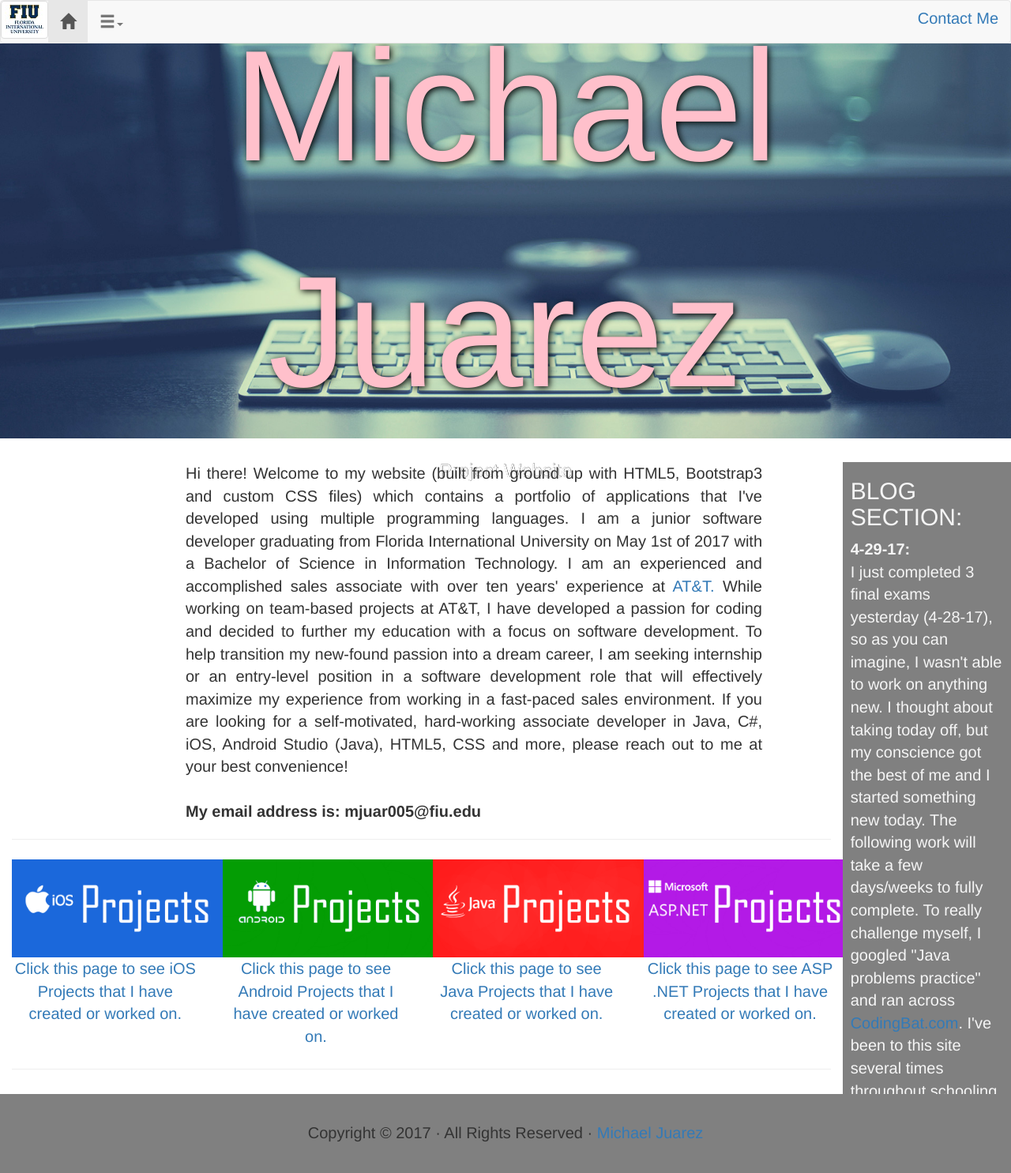
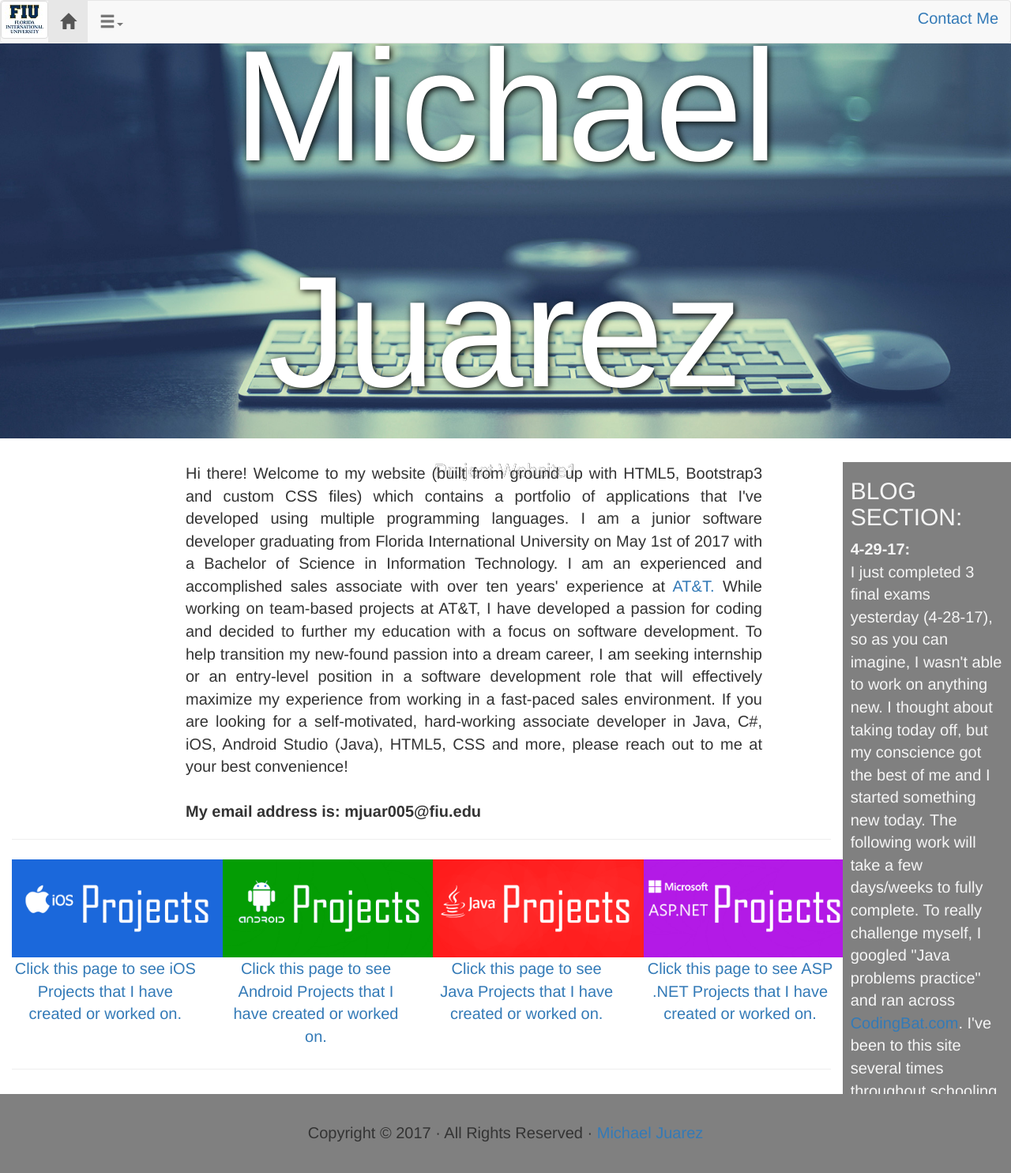
Before and after one commit to MikeJuarez/MikeJuarez.github.io, a Jekyll site: the page index.html, which Jekyll copies as it is, in a window 1280 px wide. Shown: the whole page at 79% size. Built offline with Jekyll 4.4.1, drawn with Linux system fonts in a browser that asks for light colours.

Commit message:
mikej.css changes

```diff
--- a/css/mikej.css
+++ b/css/mikej.css
@@ -113,41 +113,42 @@ p {
 
 }
 
-@media screen and (max-width: 480px){
-    .h1mike {
-        font-size: 40px;
-		color: purple;
-		text-shadow: 2px 2px 8px black;
-    }
-}
-
-@media screen and (max-width: 768px){
-    .h1mike {
-        font-size: 80px;
-		color: blue;
-		text-shadow: 2px 2px 8px black;
-    }
-}
-
-@media screen and (max-width: 992px){
-    .h1mike {
-        font-size: 100px;
-		color: orange;
-		text-shadow: 2px 2px 8px black;}
-}
-
-@media screen and (max-width: 1199px){
-    .h1mike {
-        font-size: 100px;
-		color: green;
-		text-shadow: 2px 2px 8px black;}
-}
-
 
 @media screen and (min-width: 1200px) {
     .h1mike {
         font-size: 200px;
 		text-shadow: 2px 2px 8px black;
-		color: pink;
+		color: white;
     }
 }
+
+@media screen and (max-width: 1199px){
+    .h1mike {
+        font-size: 75px;
+		color: white;
+		text-shadow: 2px 2px 8px black;}
+}
+
+@media screen and (max-width: 992px){
+    .h1mike {
+        font-size: 60px;
+		color: white;
+		text-shadow: 2px 2px 8px black;}
+}
+
+
+@media screen and (max-width: 768px){
+    .h1mike {
+        font-size: 30px;
+		color: white;
+		text-shadow: 2px 2px 8px black;
+    }
+}
+
+@media screen and (max-width: 480px){
+    .h1mike {
+        font-size: 20px;
+		color: white;
+		text-shadow: 2px 2px 8px black;
+    }
+}
--- a/index.html
+++ b/index.html
@@ -53,17 +53,17 @@
 	<div class="container">
      <div class="row text-center">
       <div class="h1mike">Michael Juarez</div>
-      <h3>Project Website</h3>
+      <h3>Project Website1</h3>
 	</div>
   	</div>
 </div>
 
 <div class="container-fluid">
 
-<div class="col-sm-10">
-		<div class="row-sm-9">
+<div class="col-xs-10">
+		<div class="row-xs-9">
 		 <div class="container text-justify">
-		  <div class="col-sm-8 col-sm-offset-2"> Hi there!  Welcome to my website (built from ground up with HTML5, Bootstrap3 and custom CSS files) which contains a portfolio of applications that I've developed using multiple programming languages.  I am a junior software developer graduating from Florida International University on May 1st of 2017 with a
+		  <div class="col-xs-8 col-xs-offset-2"> Hi there!  Welcome to my website (built from ground up with HTML5, Bootstrap3 and custom CSS files) which contains a portfolio of applications that I've developed using multiple programming languages.  I am a junior software developer graduating from Florida International University on May 1st of 2017 with a
 		   Bachelor of Science in Information Technology. I am an experienced and accomplished sales associate with over ten years' experience at <a href="www.att.com">AT&amp;T.</a> While working on team-based projects at AT&amp;T, I have developed a passion for coding and decided to further my education with a focus on software development.  To help transition my new-found passion into a dream career, I am seeking internship or an entry-level position in a software development role that will effectively maximize my experience from working in a fast-paced sales environment.  If you are looking for a self-motivated, hard-working associate developer in Java, C#, iOS, Android Studio (Java), HTML5, CSS and more, please reach out to me at your best convenience!<br>
 		   <br>
            <strong>My email address is: mjuar005@fiu.edu</strong></div>
@@ -74,26 +74,26 @@
 
   <div class="row text-center">
 
-	  <div class="col-sm-3">
+	  <div class="col-xs-3">
 	   <div class="addPaddingUpDown5px">
 	    <a href="iOS Projects.html"><img src="Images/LinkAppleProjects.png" width="290px"/><br/>Click this page to see iOS Projects that I have created or worked on.</a>
 	   </div>
 	  </div>
 
-	  <div class="col-sm-3">
+	  <div class="col-xs-3">
 	   <div class="addPaddingUpDown5px">
 	    <a href="Android Projects.html"><img src="Images/LinkAndroidProjects.png" width="290px"/><br/>Click this page to see Android Projects that I have created or worked on.</a>
 	   </div>
 	  </div>
 
-	  <div class="col-sm-3">
+	  <div class="col-xs-3">
 	   <div class="addPaddingUpDown5px">
 	    <a href="Java Projects.html"><img src="Images/LinkJavaProjects.png" width="290px"/><br/>Click this page to see Java Projects that I have created or worked on.</a>
 		  </div>
 	  </div>
 
 	  <div class="row text-center">
-	  <div class="col-sm-3">
+	  <div class="col-xs-3">
        <div class="addPaddingUpDown5px">
        <a href="ASPNET Projects.html"><img src="Images/LinkAspProjects.png" width="290px"/><br/>Click this page to see ASP .NET Projects that I have created or worked on.</a>
        </div>
@@ -102,15 +102,15 @@
 
 
 
-	  <div class="col-sm-3 text-center"></div>
-	  <div class="col-sm-3 text-center"></div>
+	  <div class="col-xs-3 text-center"></div>
+	  <div class="col-xs-3 text-center"></div>
   </div>
   <hr>
 </div>
 
 
 
-<div class="col-sm-2">
+<div class="col-xs-2">
  <div class="row no-gutter">
  <div class="col-scollable-y">
 
```
